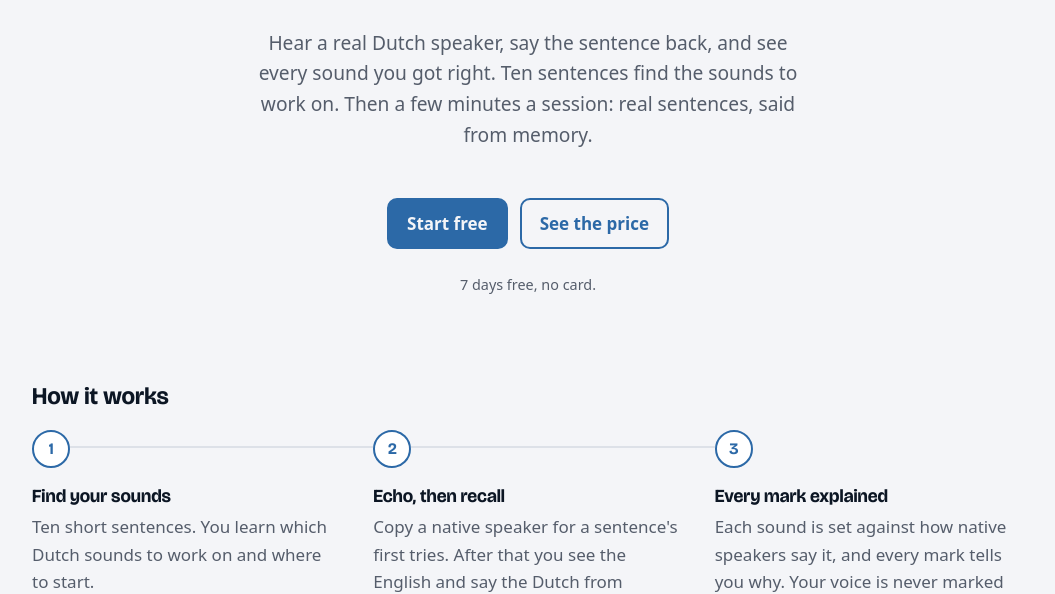
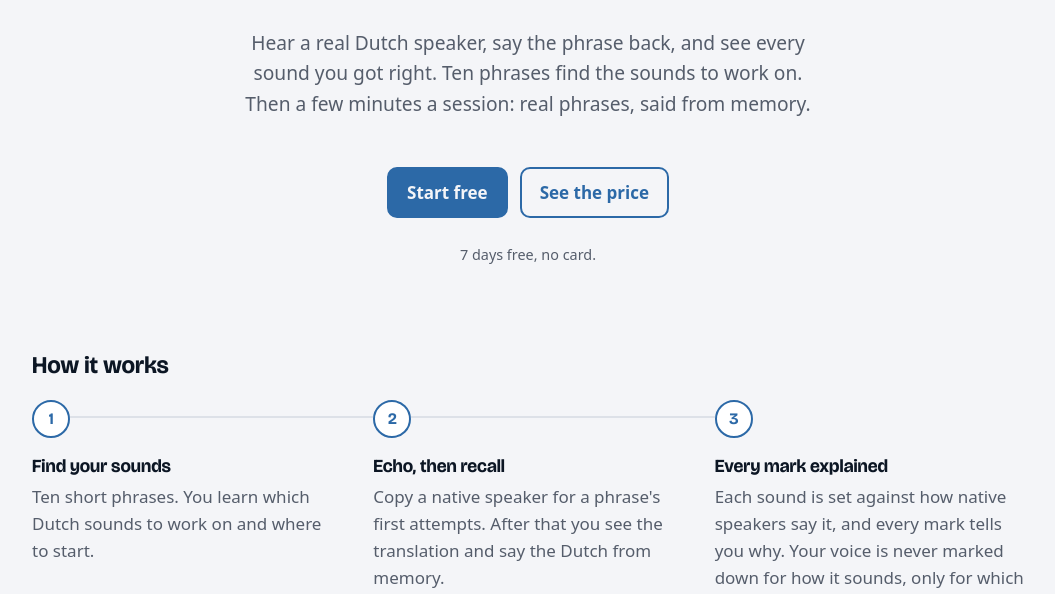
Before and after one commit to EazyEzar/mnemecho-api, a plain HTML site: page site/en/index.html in a window 1280 px wide. Shown: the part 364-958 px from the top of the page, without its empty margins (112-1167 px from the left). Drawn offline with Linux system fonts and the light colour scheme.

Commit message:
Site: the app's terms, phrase, attempt and the translation (en home and terms B2)
Co-Authored-By: Claude Opus 5.5 <noreply@anthropic.com>
Claude-Session: https://claude.ai/code/session_01Snfia6B1jeejYkmctXpCMg

```diff
--- a/site/en/index.html
+++ b/site/en/index.html
@@ -4,7 +4,7 @@
 <meta charset="utf-8">
 <meta name="viewport" content="width=device-width, initial-scale=1">
 <title>mnemEcho · Sound Dutch, not just speak it</title>
-<meta name="description" content="mnemEcho trains you to say real Dutch sentences from memory, with a native speaker to copy and feedback on every sound. 7 days free, no card.">
+<meta name="description" content="mnemEcho trains you to say real Dutch phrases from memory, with a native speaker to copy and feedback on every sound. 7 days free, no card.">
 <link rel="canonical" href="https://mnemecho.com/en/">
 <link rel="alternate" hreflang="en" href="https://mnemecho.com/en/"><link rel="alternate" hreflang="nl" href="https://mnemecho.com/nl/"><link rel="alternate" hreflang="x-default" href="https://mnemecho.com/">
 <link rel="icon" href="/assets/favicon.svg" type="image/svg+xml">
@@ -27,9 +27,9 @@
 <section class="hero learn-hero">
   <p class="tagline">Echo it until it's yours.</p>
   <h1>Sound Dutch, not just speak it.</h1>
-  <p class="lead">Hear a real Dutch speaker, say the sentence back, and see every sound
-      you got right. Ten sentences find the sounds to work on. Then a few minutes a
-      session: real sentences, said from memory.</p>
+  <p class="lead">Hear a real Dutch speaker, say the phrase back, and see every sound
+      you got right. Ten phrases find the sounds to work on. Then a few minutes a
+      session: real phrases, said from memory.</p>
   <div class="cta">
     <a class="button primary" href="https://app.mnemecho.com/">Start free</a>
     <a class="button secondary" href="#price">See the price</a>
@@ -39,10 +39,10 @@
 
 <h2>How it works</h2>
 <ol class="route">
-  <li><h3>Find your sounds</h3><p>Ten short sentences. You learn which
+  <li><h3>Find your sounds</h3><p>Ten short phrases. You learn which
     Dutch sounds to work on and where to start.</p></li>
-  <li><h3>Echo, then recall</h3><p>Copy a native speaker for a sentence's first tries. After
-    that you see the English and say the Dutch from memory.</p></li>
+  <li><h3>Echo, then recall</h3><p>Copy a native speaker for a phrase's first attempts. After
+    that you see the translation and say the Dutch from memory.</p></li>
   <li><h3>Every mark explained</h3><p>Each sound is set against how native speakers say it,
     and every mark tells you why. Your voice is never marked down for how it sounds,
     only for which sounds it makes.</p></li>
@@ -73,7 +73,7 @@
 </div>
 
 <h2>What it is not</h2>
-<p>mnemEcho trains your speaking and your memory for real sentences. It does not replace a
+<p>mnemEcho trains your speaking and your memory for real phrases. It does not replace a
   conversation partner. It never plays your own
   recordings back to you.</p>
 
```
Also changed, not shown: site-src/pages/en/index.html (+8 -8 lines), site-src/pages/en/terms.html (+1 -1 lines), site/en/terms/index.html (+1 -1 lines).
